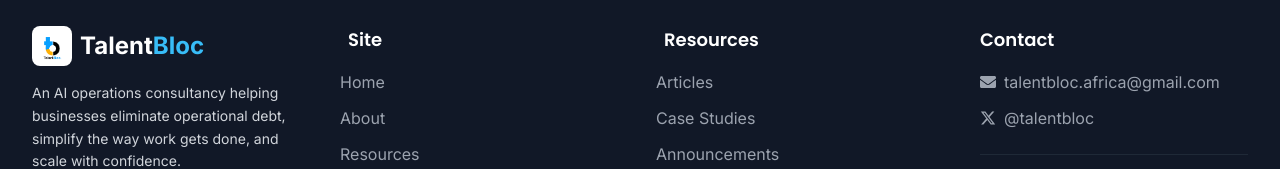
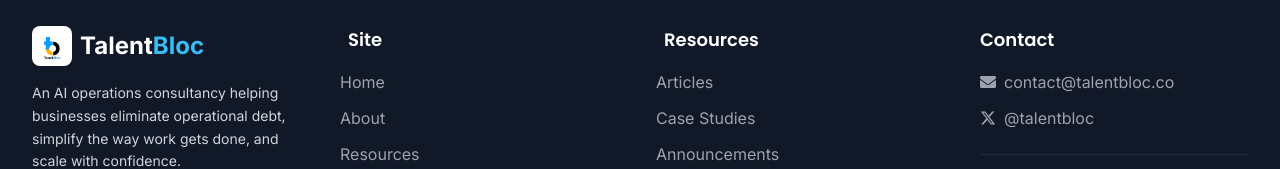
Before and after one commit to Dabeluchukwu/TalentBlocFrontend, a React (Vite) app: page /terms-of-service in a window 1280 px wide. Shown: the part 3837-4006 px from the top of the page. Built offline with nearby package versions, Linux system fonts and the light colour scheme.

Commit message:
added updated contact email to the footer

```diff
--- a/src/components/common/Footer.jsx
+++ b/src/components/common/Footer.jsx
@@ -125,7 +125,7 @@ const Footer = () => {
                   className="text-gray-400 hover:text-primary-400 transition-colors duration-200 flex items-center space-x-2"
                 >
                   <FaEnvelope className="w-4 h-4 flex-shrink-0" />
-                  <span>talentbloc.africa@gmail.com</span>
+                  <span>contact@talentbloc.co</span>
                 </a>
               </li>
               <li>
```
